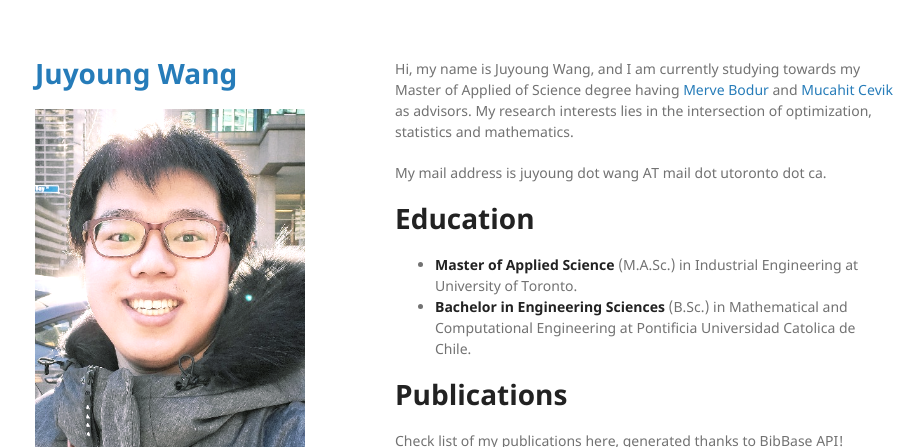
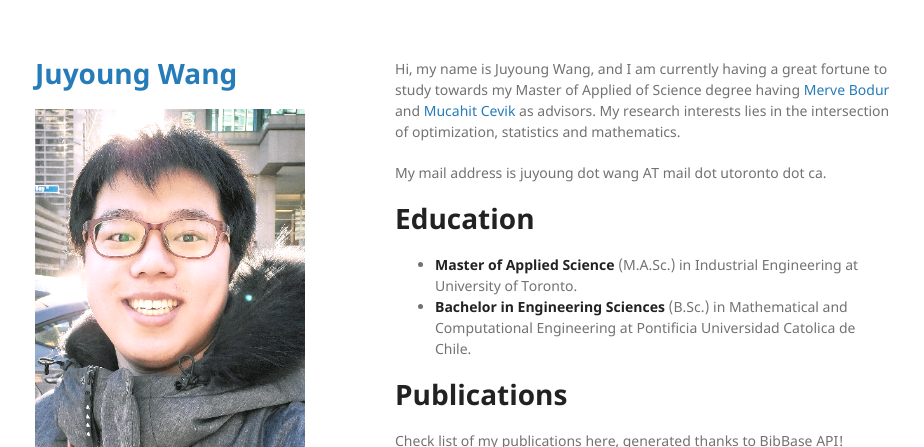
Before and after one commit to juyoungwang/convexandrobustperson, a Jekyll site: the page built from index.md, in a window 1280 px wide, cut to the strip 0-447 px from the top of the page. Shown: the whole strip, without its empty margins (175-1099 px from the left). Built offline with Jekyll 4.4.1, drawn with Linux system fonts in a browser that asks for light colours.

```diff
--- a/index.md
+++ b/index.md
@@ -2,7 +2,7 @@
 layout: default
 ---
 
-Hi, my name is Juyoung Wang, and I am currently studying towards my Master of Applied of Science degree having [Merve Bodur](https://sites.google.com/site/mervebodr/) and [Mucahit Cevik](https://people.ryerson.ca/mcevik/) as advisors. My research interests lies in the intersection of optimization, statistics and mathematics.
+Hi, my name is Juyoung Wang, and I am currently having a great fortune to study towards my Master of Applied of Science degree having [Merve Bodur](https://sites.google.com/site/mervebodr/) and [Mucahit Cevik](https://people.ryerson.ca/mcevik/) as advisors. My research interests lies in the intersection of optimization, statistics and mathematics.
 
 My mail address is juyoung dot wang AT mail dot utoronto dot ca.
 
```
